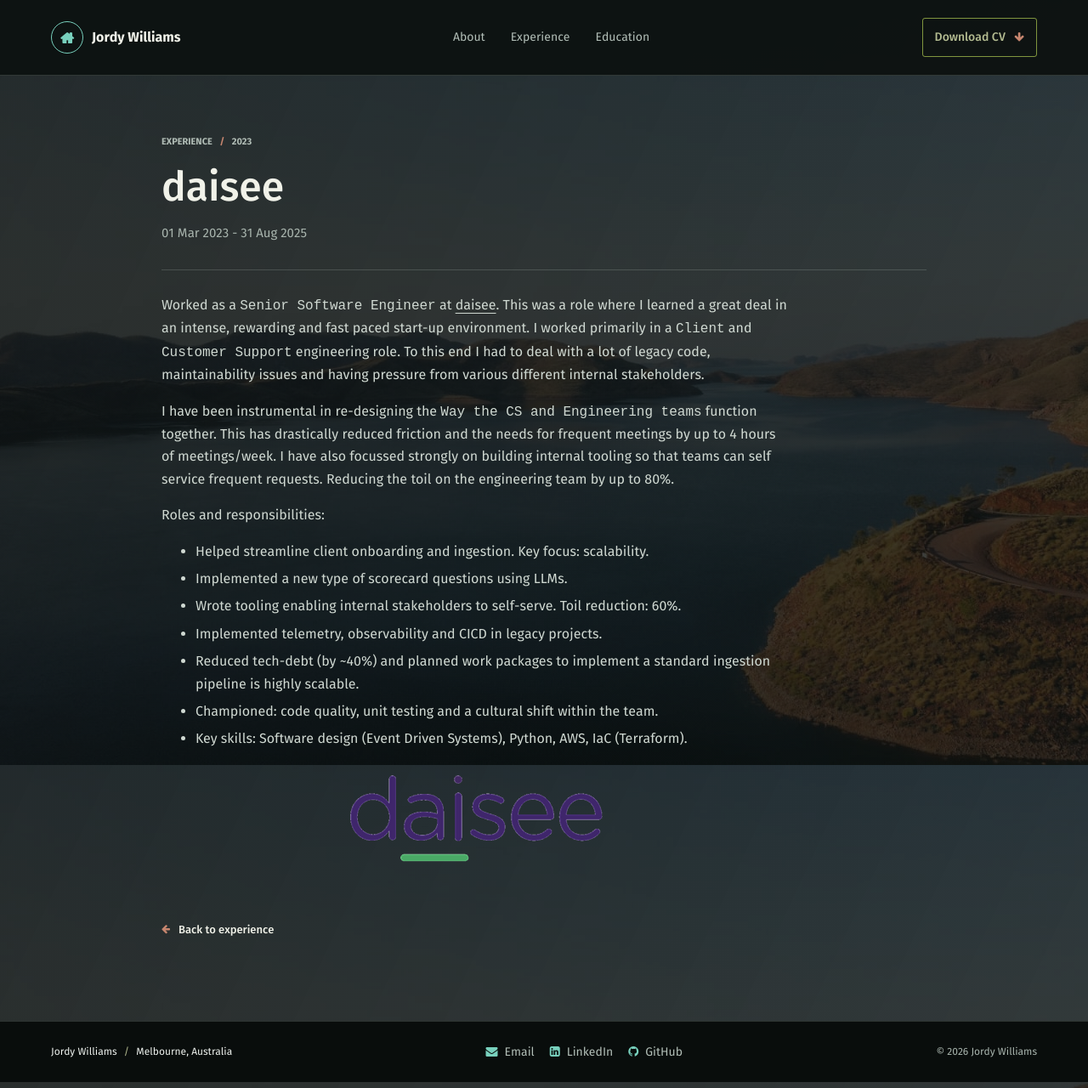
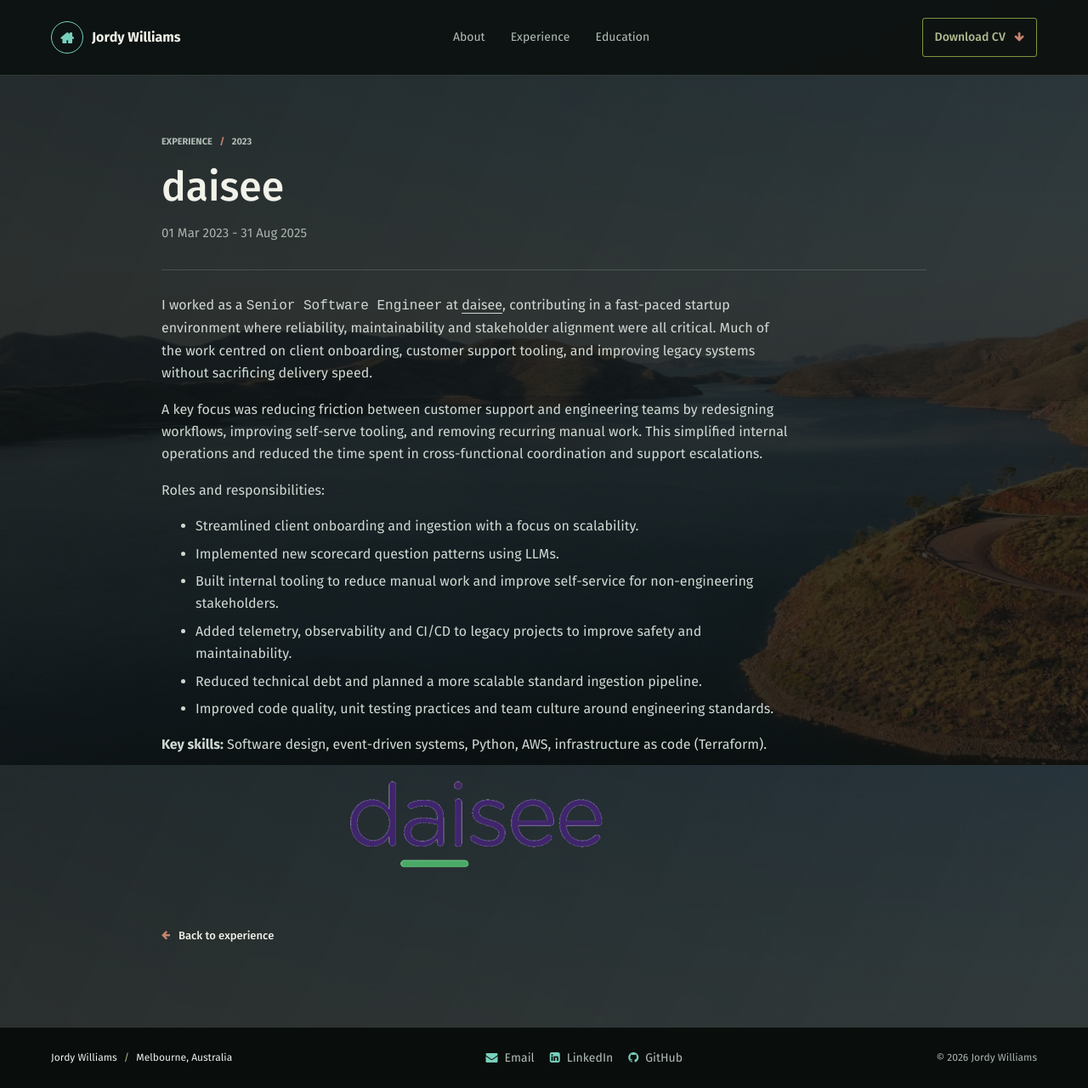
Before and after one commit to jordyjwilliams/jordyjwilliams.github.io, a Jekyll site: the page built from _posts/2023-03-01-daisee.md, in a window 1280 px wide. Shown: the whole page at 85% size. Built offline with Jekyll 4.4.1, drawn with Linux system fonts in a browser that asks for light colours.

Commit message:
docs: update daisee

```diff
--- a/_posts/2023-03-01-daisee.md
+++ b/_posts/2023-03-01-daisee.md
@@ -8,18 +8,19 @@ image: "/assets/img/logos/daisee.png"
 comments: false
 ---
 
-Worked as a `Senior Software Engineer` at [daisee](https://www.daisee.com/). This was a role where I learned a great deal in an intense, rewarding and fast paced start-up environment. I worked primarily in a `Client` and `Customer Support` engineering role. To this end I had to deal with a lot of legacy code, maintainability issues and having pressure from various different internal stakeholders.
+I worked as a `Senior Software Engineer` at [daisee](https://www.daisee.com/), contributing in a fast-paced startup environment where reliability, maintainability and stakeholder alignment were all critical. Much of the work centred on client onboarding, customer support tooling, and improving legacy systems without sacrificing delivery speed.
 
-I have been instrumental in re-designing the `Way the CS and Engineering teams` function together. This has drastically reduced friction and the needs for frequent meetings by up to 4 hours of meetings/week. I have also focussed strongly on building internal tooling so that teams can self service frequent requests. Reducing the toil on the engineering team by up to 80%.
+A key focus was reducing friction between customer support and engineering teams by redesigning workflows, improving self-serve tooling, and removing recurring manual work. This simplified internal operations and reduced the time spent in cross-functional coordination and support escalations.
 
 Roles and responsibilities:
-* Helped streamline client onboarding and ingestion. Key focus: scalability.
-* Implemented a new type of scorecard questions using LLMs.
-* Wrote tooling enabling internal stakeholders to self-serve. Toil reduction: 60%.
-* Implemented telemetry, observability and CICD in legacy projects.
-* Reduced tech-debt (by ~40%) and planned work packages to implement a standard ingestion pipeline is highly scalable.
-* Championed: code quality, unit testing and a cultural shift within the team.
-* Key skills: Software design (Event Driven Systems), Python, AWS, IaC (Terraform).
+* Streamlined client onboarding and ingestion with a focus on scalability.
+* Implemented new scorecard question patterns using LLMs.
+* Built internal tooling to reduce manual work and improve self-service for non-engineering stakeholders.
+* Added telemetry, observability and CI/CD to legacy projects to improve safety and maintainability.
+* Reduced technical debt and planned a more scalable standard ingestion pipeline.
+* Improved code quality, unit testing practices and team culture around engineering standards.
+
+**Key skills:** Software design, event-driven systems, Python, AWS, infrastructure as code (Terraform).
 
 <figure>
 	<a href="/assets/img/logos/daisee.png"><img src="/assets/img/logos/daisee.png"></a>
```
